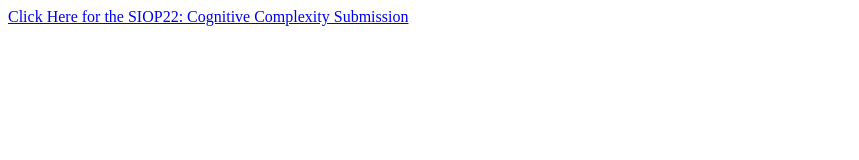
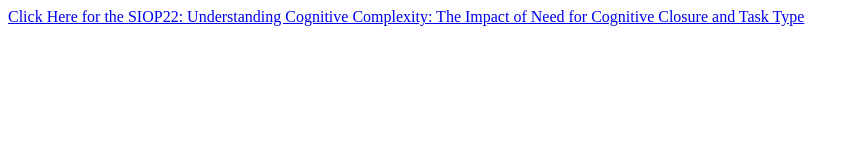
Before and after one commit to muflahi/WORC, a plain HTML site: page index.html in a window 1280 px wide. Shown: the whole page, without its empty margins (0-859 px from the left). Drawn offline with Linux system fonts and the light colour scheme.

Commit message:
Update index.html

```diff
--- a/index.html
+++ b/index.html
@@ -1,3 +1,3 @@
 <html>
-  <p><a href="https://github.com/muflahi/WORC/blob/main/SIOP22_PosterCogComp.pdf">Click Here for the SIOP22: Cognitive Complexity Submission</a></p>
+  <p><a href="https://github.com/muflahi/WORC/blob/main/SIOP22_PosterCogComp.pdf">Click Here for the SIOP22: Understanding Cognitive Complexity: The Impact of Need for Cognitive Closure and Task Type</a></p>
 </html>
```
